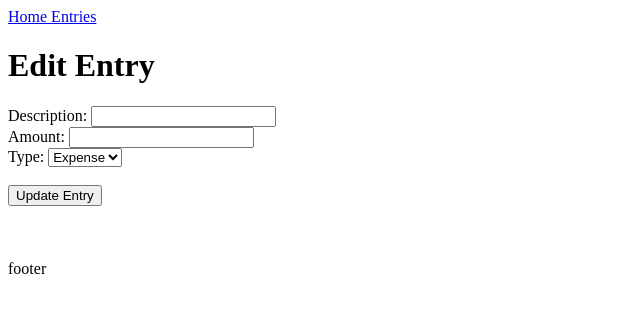
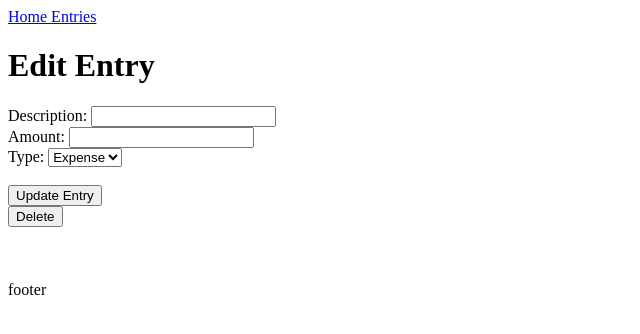
Before and after one commit to jmbehlmann/budget-track, a Flask app: template app/templates/entries/edit.html in a window 1280 px wide. Shown: the top 334 px of the page, without its empty margins (0-640 px from the left). Run offline with Flask 3, Linux system fonts and the light colour scheme; the template is opened without the code that fills it, so the values that code supplies are empty; parts of the project's set-up code (start-up, migrations or seed data) failed here and were passed over.

Commit message:
added delete entry button to edit template

```diff
--- a/app/routes.py
+++ b/app/routes.py
@@ -60,7 +60,7 @@ def edit_entry(entry_id):
     else:
         return render_template('entries/edit.html', entry=entry)
 
-@bp.route('/entries/<int:entry_id/delete')
+@bp.route('/entries/<int:entry_id>/delete', methods=['POST'])
 def delete_entry(entry_id):
     entry = Entry.query.get_or_404(entry_id)
     db.session.delete(entry)
--- a/app/templates/entries/edit.html
+++ b/app/templates/entries/edit.html
@@ -4,6 +4,7 @@
 
 <div>
     <h1>Edit Entry</h1>
+    <div>
       <form method="POST">
           <div>
               <label for="description">Description:</label>
@@ -25,5 +26,11 @@
           </div>
       </form>
     </div>
+    <div>
+      <form action="{{ url_for('routes.delete_entry', entry_id=entry.id) }}" method="POST">
+        <button type="submit">Delete</button>
+      </form>
+    </div>
+</div>
 
 {% endblock %}
```
Lines whose indentation alone changed are shown as unchanged.
